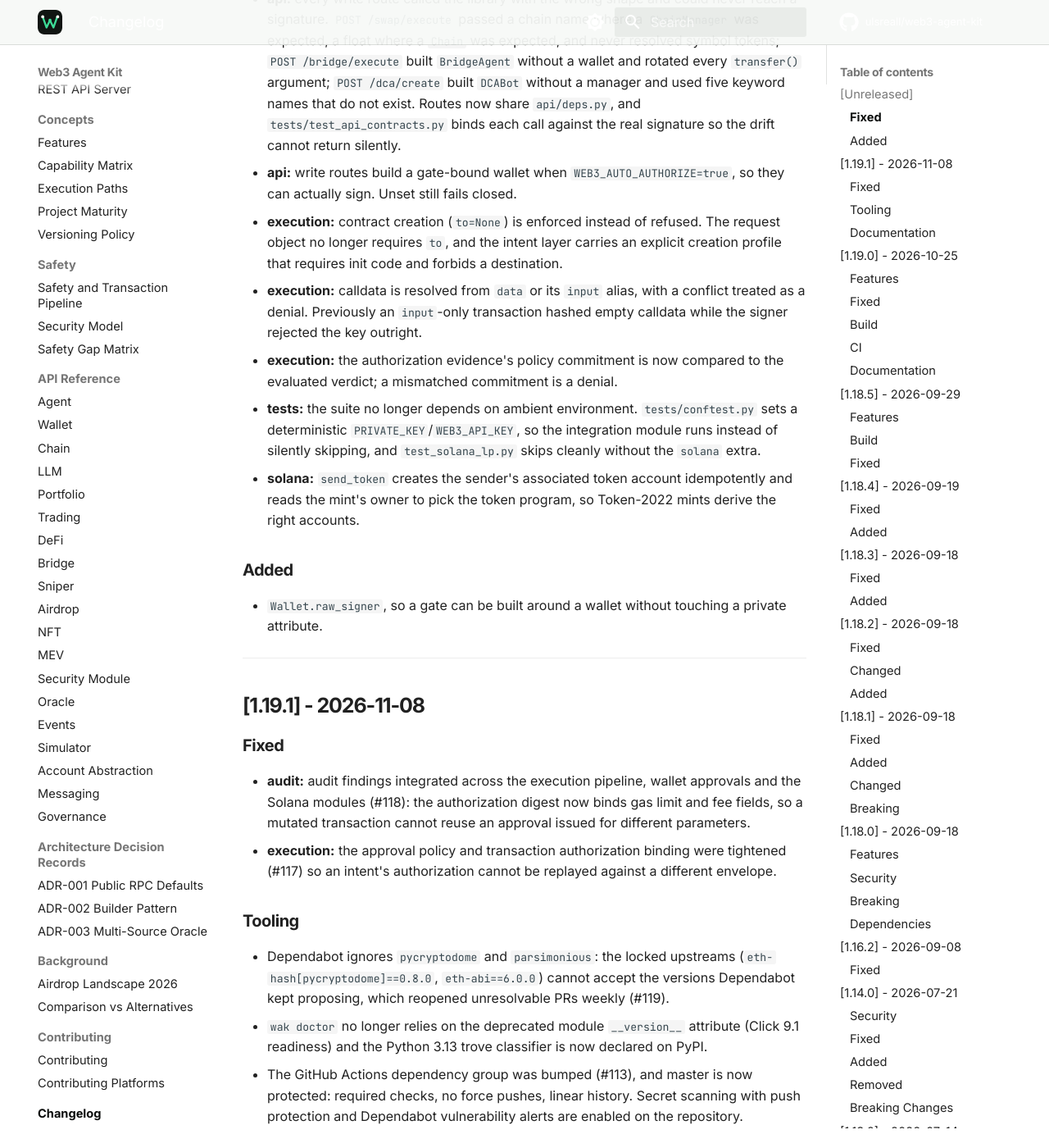
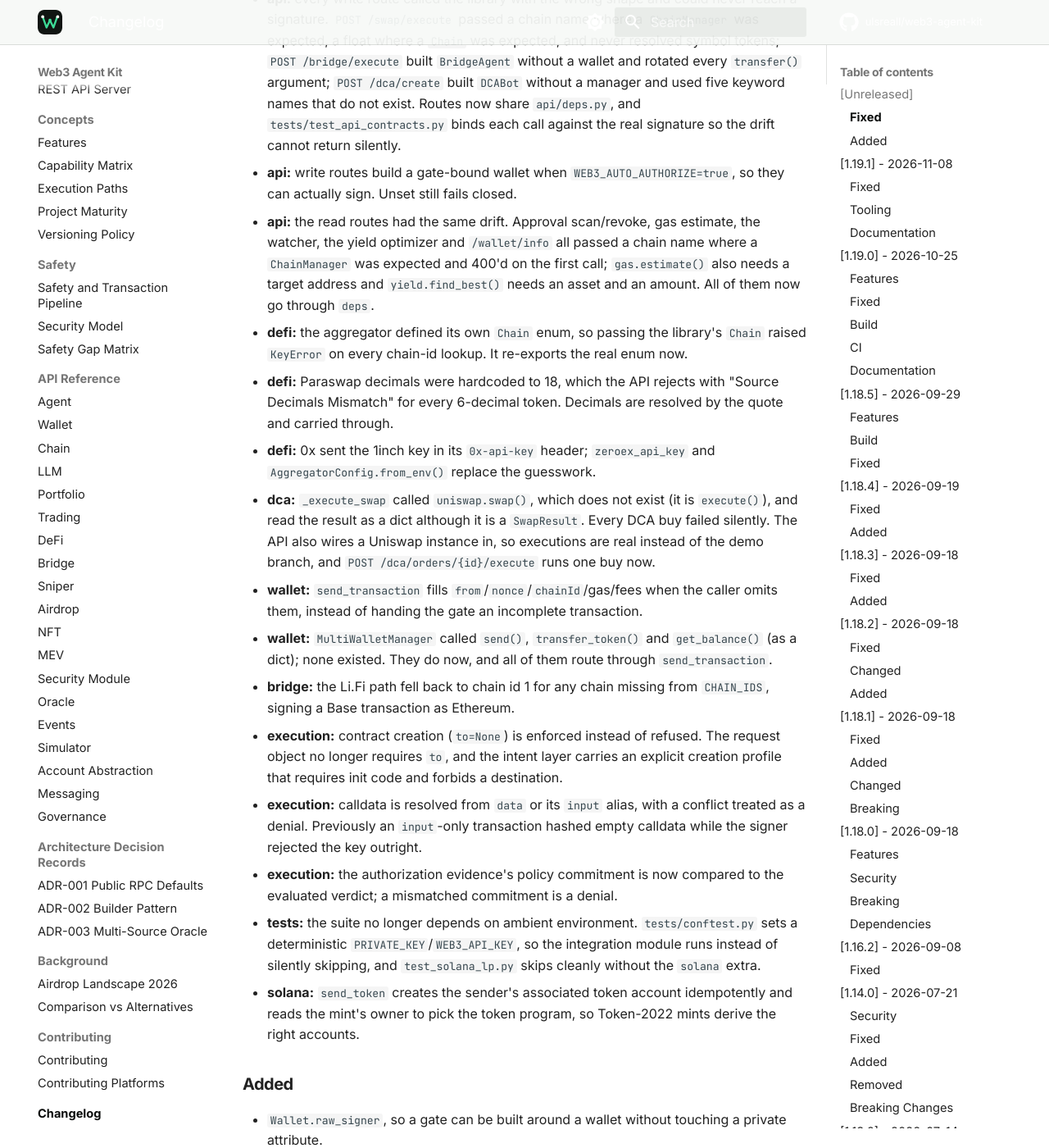
Before and after one commit to ulsreall/web3-agent-kit, an MkDocs documentation site: the page built from docs/changelog.md, in a window 1280 px wide and 1400 px high, scrolled down 480 px. Shown: the whole window at 82% size. Built offline with MkDocs 1.6.1 and Material for MkDocs 9.7.7, drawn with Linux system fonts in a browser that asks for light colours; comment, search, counter and statistics services are not loaded; some of the changed text lies outside the part shown.

Commit message:
docs: changelog and wallet API reference for this batch
Signed-off-by: Khasbi Maulana <khasbim240803@gmail.com>

```diff
--- a/docs/changelog.md
+++ b/docs/changelog.md
@@ -21,6 +21,26 @@ All notable changes to Web3 Agent Kit are documented here.
   against the real signature so the drift cannot return silently.
 - **api:** write routes build a gate-bound wallet when `WEB3_AUTO_AUTHORIZE=true`, so they can
   actually sign. Unset still fails closed.
+- **api:** the read routes had the same drift. Approval scan/revoke, gas estimate, the watcher,
+  the yield optimizer and `/wallet/info` all passed a chain name where a `ChainManager` was
+  expected and 400'd on the first call; `gas.estimate()` also needs a target address and
+  `yield.find_best()` needs an asset and an amount. All of them now go through `deps`.
+- **defi:** the aggregator defined its own `Chain` enum, so passing the library's `Chain` raised
+  `KeyError` on every chain-id lookup. It re-exports the real enum now.
+- **defi:** Paraswap decimals were hardcoded to 18, which the API rejects with "Source Decimals
+  Mismatch" for every 6-decimal token. Decimals are resolved by the quote and carried through.
+- **defi:** 0x sent the 1inch key in its `0x-api-key` header; `zeroex_api_key` and
+  `AggregatorConfig.from_env()` replace the guesswork.
+- **dca:** `_execute_swap` called `uniswap.swap()`, which does not exist (it is `execute()`), and
+  read the result as a dict although it is a `SwapResult`. Every DCA buy failed silently. The API
+  also wires a Uniswap instance in, so executions are real instead of the demo branch, and
+  `POST /dca/orders/{id}/execute` runs one buy now.
+- **wallet:** `send_transaction` fills `from`/`nonce`/`chainId`/gas/fees when the caller omits
+  them, instead of handing the gate an incomplete transaction.
+- **wallet:** `MultiWalletManager` called `send()`, `transfer_token()` and `get_balance()` (as a
+  dict); none existed. They do now, and all of them route through `send_transaction`.
+- **bridge:** the Li.Fi path fell back to chain id 1 for any chain missing from `CHAIN_IDS`,
+  signing a Base transaction as Ethereum.
 - **execution:** contract creation (`to=None`) is enforced instead of refused. The request
   object no longer requires `to`, and the intent layer carries an explicit creation profile
   that requires init code and forbids a destination.
@@ -38,6 +58,9 @@ All notable changes to Web3 Agent Kit are documented here.
 ### Added
 - `Wallet.raw_signer`, so a gate can be built around a wallet without touching a private
   attribute.
+- `Wallet.send`, `Wallet.transfer_token`, `Wallet.get_balance_summary`.
+- `web3_agent_kit.execution.replay` with `InMemoryReplayStore` / `SqliteReplayStore`.
+- `POST /dca/orders/{id}/execute`.
 
 ---
 
```
Also changed, not shown: docs/api/wallet.md (+11 -0 lines).
